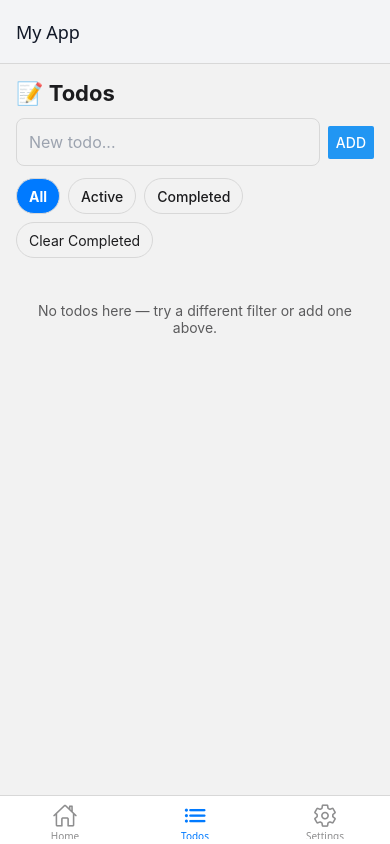
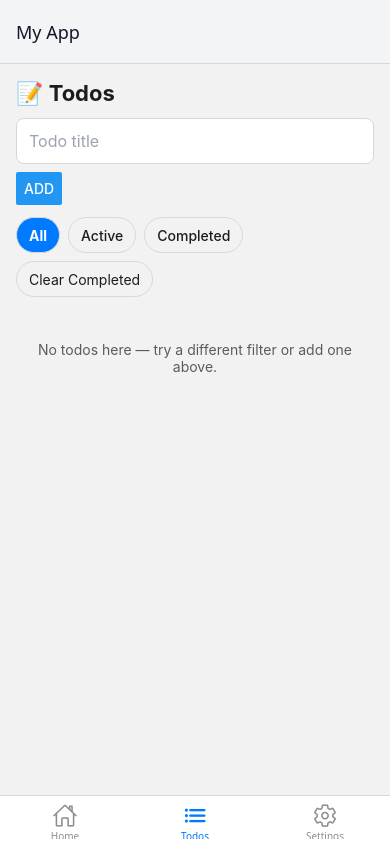
Before and after one commit to J0hn316/TodoMobileApp, a React Native app: screen /Todos in a window 390 px wide. Built offline with nearby package versions, Linux system fonts and the light colour scheme; what react-native-worklets would draw is missing.

Commit message:
feat: add TodoForm component for managing todo titles with validation; update TodosListScreen to use TodoForm for adding and editing todos

```diff
--- a/package.json
+++ b/package.json
@@ -12,6 +12,7 @@
   },
   "dependencies": {
     "@expo/vector-icons": "^15.0.2",
+    "@hookform/resolvers": "^5.2.2",
     "@react-native-async-storage/async-storage": "2.2.0",
     "@react-navigation/bottom-tabs": "^7.4.7",
     "@react-navigation/native": "^7.1.17",
@@ -22,13 +23,15 @@
     "expo-haptics": "~15.0.7",
     "expo-status-bar": "~3.0.8",
     "react": "19.1.0",
+    "react-hook-form": "^7.62.0",
     "react-native": "0.81.4",
     "react-native-gesture-handler": "~2.28.0",
     "react-native-get-random-values": "~1.11.0",
     "react-native-reanimated": "~4.1.0",
     "react-native-safe-area-context": "~5.6.0",
     "react-native-screens": "~4.16.0",
-    "uuid": "^13.0.0"
+    "uuid": "^13.0.0",
+    "zod": "^4.1.9"
   },
   "devDependencies": {
     "@babel/core": "^7.25.2",
--- /dev/null
+++ b/src/components/TodoForm.tsx
@@ -0,0 +1,110 @@
+import { z } from 'zod';
+import { forwardRef, useEffect } from 'react';
+import { useForm, Controller } from 'react-hook-form';
+import { zodResolver } from '@hookform/resolvers/zod';
+import { View, Text, Button, TextInput, StyleSheet } from 'react-native';
+
+const schema = z.object({
+  title: z
+    .string()
+    .trim()
+    .min(1, 'Title is required')
+    .max(60, 'Keep titles under 60 characters.'),
+});
+
+export type TodoFormValues = z.infer<typeof schema>;
+
+type Props = {
+  mode: 'add' | 'edit';
+  defaultValues?: TodoFormValues;
+  onSubmit: (values: TodoFormValues) => void;
+  onCancel?: () => void;
+  colors: { text: string; border: string; card: string };
+};
+
+const styles = StyleSheet.create({
+  row: { flexDirection: 'row', gap: 8, alignItems: 'center' },
+  input: {
+    flex: 1,
+    height: 48,
+    borderWidth: 1,
+    borderRadius: 8,
+    paddingHorizontal: 12,
+    paddingVertical: 12,
+    fontSize: 16,
+    lineHeight: 20,
+    textAlignVertical: 'center',
+  },
+  error: { color: '#ef4444', marginTop: 6, fontSize: 13 },
+});
+
+const TodoForm = forwardRef<TextInput, Props>(function TodoForm(
+  { mode, defaultValues, onSubmit, onCancel, colors },
+  ref
+) {
+  const {
+    control,
+    handleSubmit,
+    setFocus,
+    formState: { errors, isSubmitting },
+  } = useForm<TodoFormValues>({
+    resolver: zodResolver(schema),
+    defaultValues: defaultValues ?? { title: '' },
+    mode: 'onBlur',
+  });
+
+  useEffect(() => {
+    // autofocus title when mounted
+    const t = setTimeout(() => setFocus('title'), 50);
+    return () => clearTimeout(t);
+  }, [setFocus]);
+
+  return (
+    <View style={{ gap: 8 }}>
+      <Controller
+        control={control}
+        name="title"
+        render={({ field: { onChange, onBlur, value } }) => (
+          <TextInput
+            ref={ref}
+            value={value}
+            onChangeText={onChange}
+            onBlur={onBlur}
+            placeholder="Todo title"
+            placeholderTextColor="#9ca3af"
+            style={[
+              styles.input,
+              {
+                color: colors.text,
+                borderColor: colors.border,
+                backgroundColor: colors.card,
+              },
+            ]}
+            returnKeyType="done"
+            maxLength={80}
+            onSubmitEditing={handleSubmit(onSubmit)}
+          />
+        )}
+      />
+
+      {errors.title && <Text style={styles.error}>{errors.title.message}</Text>}
+
+      <View
+        style={[
+          styles.row,
+          { justifyContent: onCancel ? 'flex-end' : 'flex-start' },
+        ]}
+      >
+        {onCancel && <Button title="Cancel" onPress={onCancel} />}
+        {onCancel && <View style={{ width: 8 }} />}
+        <Button
+          title={mode === 'add' ? 'Add' : 'Save'}
+          onPress={handleSubmit(onSubmit)}
+          disabled={isSubmitting}
+        />
+      </View>
+    </View>
+  );
+});
+
+export default TodoForm;
--- a/src/screens/TodosListScreen.tsx
+++ b/src/screens/TodosListScreen.tsx
@@ -20,6 +20,7 @@ import {
 import { generateId } from '../utils/id';
 import type { Todo } from '../types/models';
 import TodoRow from '../components/TodoRow';
+import TodoForm, { TodoFormValues } from '../components/TodoForm';
 
 type Action =
   | { type: 'clearCompleted' }
@@ -114,7 +115,6 @@ const styles = StyleSheet.create({
 
 const TodosListScreen = (): JSX.Element => {
   const { colors } = useTheme();
-  const [title, setTitle] = useState('');
   const [todos, dispatch] = useReducer(reducer, []);
   const [filter, setFilter] = useState<Filter>('all');
   const [refreshing, setRefreshing] = useState(false);
@@ -141,16 +141,6 @@ const TodosListScreen = (): JSX.Element => {
   const filtered = todos.filter((todo) =>
     filter === 'all' ? true : filter === 'active' ? !todo.done : todo.done
   );
-
-  const addTodo = (): void => {
-    if (!title.trim()) return;
-    if (title.trim().length > 60) {
-      Alert.alert('Too long', 'Keep titles under 60 characters.');
-      return;
-    }
-    dispatch({ type: 'add', title });
-    setTitle('');
-  };
 
   const startEdit = (id: string, currentTitle: string): void => {
     setEditingId(id);
@@ -201,9 +191,7 @@ const TodosListScreen = (): JSX.Element => {
           destructiveButtonIndex: 1,
           cancelButtonIndex: 0,
         },
-        (i) => {
-          if (i === 1) doDelete();
-        }
+        (i) => i === 1 && doDelete()
       );
     } else {
       Alert.alert('Delete?', `"${title}"`, [
@@ -230,26 +218,17 @@ const TodosListScreen = (): JSX.Element => {
       <Text style={[styles.title, { color: colors.text }]}>📝 Todos</Text>
 
       {/* Add row */}
-      <View style={styles.row}>
-        <TextInput
-          value={title}
-          onChangeText={setTitle}
-          placeholder="New todo..."
-          placeholderTextColor="#9ca3af"
-          style={[
-            styles.input,
-            styles.inputFlex,
-            {
-              color: colors.text,
-              borderColor: colors.border,
-              backgroundColor: 'transparent',
-            },
-          ]}
-          onSubmitEditing={addTodo}
-          returnKeyType="done"
-          maxLength={80}
+      <View style={{ marginTop: 12 }}>
+        <TodoForm
+          mode="add"
+          colors={colors as any}
+          onSubmit={({ title }: TodoFormValues) => {
+            dispatch({ type: 'add', title });
+            Haptics.impactAsync(Haptics.ImpactFeedbackStyle.Light).catch(
+              () => {}
+            );
+          }}
         />
-        <Button title="Add" onPress={addTodo} />
       </View>
 
       {/* Filters */}
@@ -341,23 +320,19 @@ const TodosListScreen = (): JSX.Element => {
             <Text style={[styles.modalTitle, { color: colors.text }]}>
               Edit Todo
             </Text>
-            <TextInput
-              value={editingTitle}
-              onChangeText={setEditingTitle}
-              placeholder="Title"
-              placeholderTextColor="#9ca3af"
-              style={[
-                styles.input,
-                {
-                  marginTop: 8,
-                  width: '100%',
-                  color: colors.text,
-                  borderColor: colors.border,
-                  backgroundColor: colors.background,
-                },
-              ]}
-              maxLength={80}
-              returnKeyType="done"
+            <TodoForm
+              mode="edit"
+              colors={colors as any}
+              onCancel={cancelEdit}
+              onSubmit={({ title }) => {
+                if (!editingId) return;
+                dispatch({ type: 'edit', id: editingId, title });
+                setEditingId(null);
+                setEditingTitle('');
+                Haptics.notificationAsync(
+                  Haptics.NotificationFeedbackType.Success
+                ).catch(() => {});
+              }}
             />
             <View
               style={[
```
Also changed, not shown: 1 other file (tests, documents, lock files or other folders).
